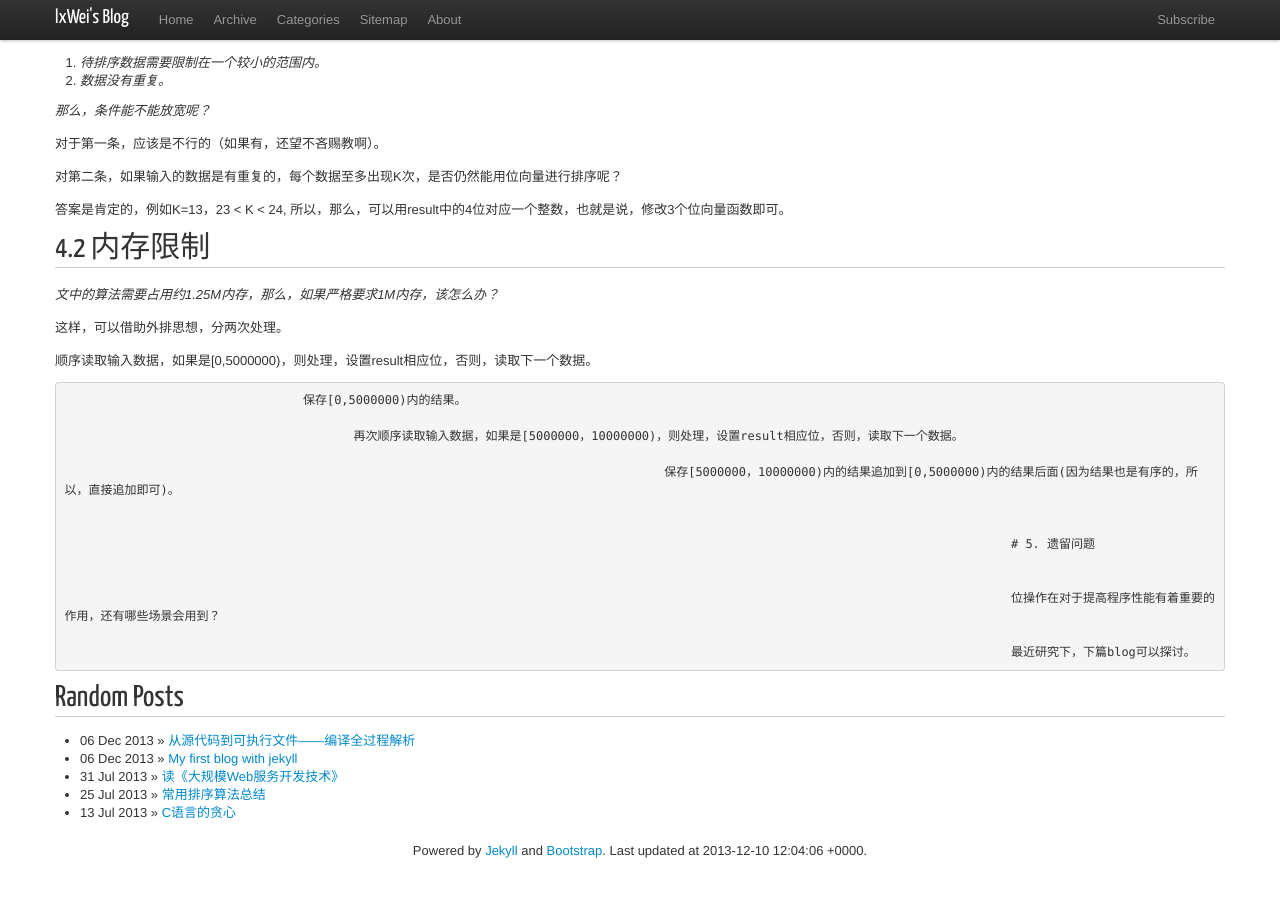
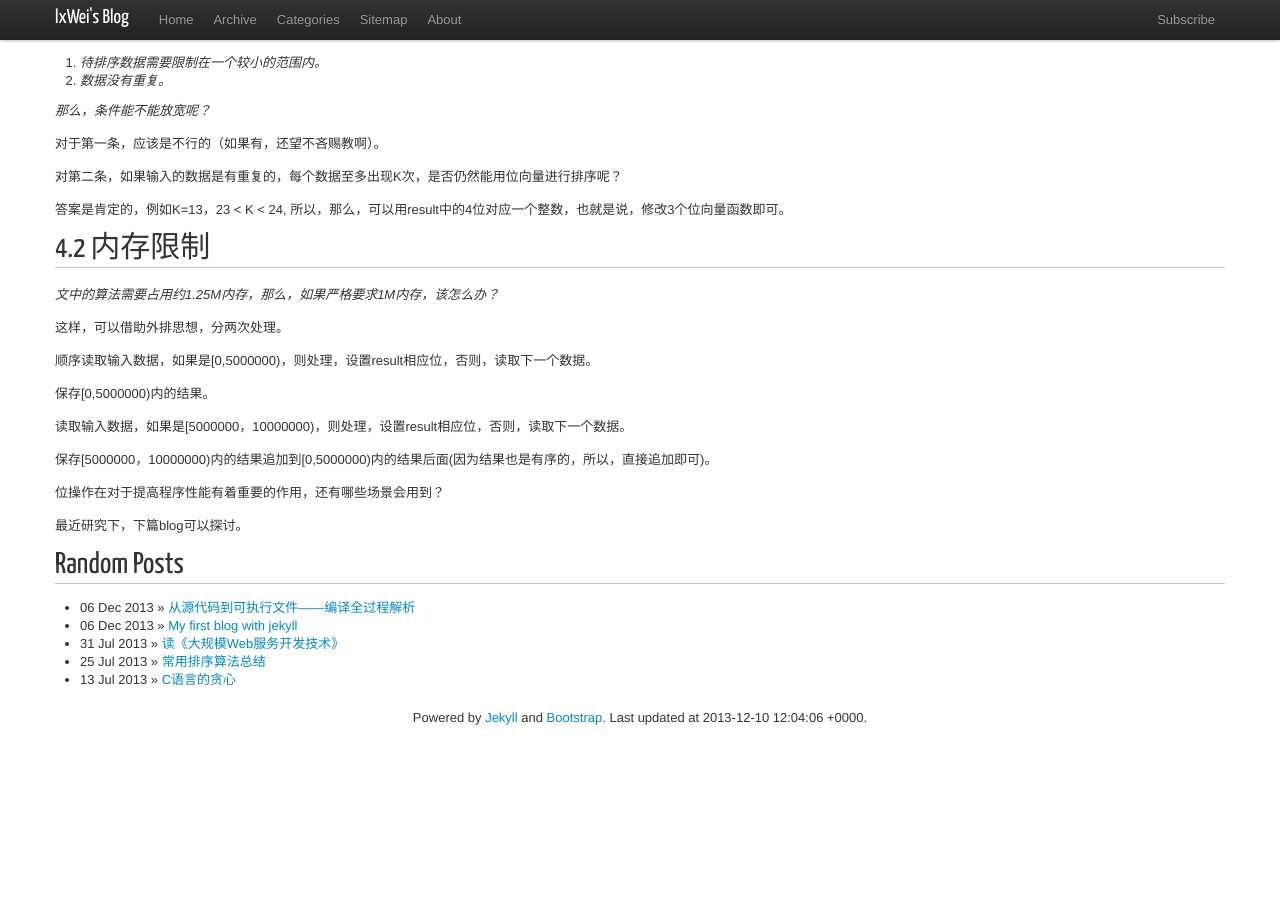
Before and after one commit to lxWei/lxwei.github.com, a Jekyll site: the page built from _posts/2013/2013-06-14-bitmap_sort.markdown, in a window 1280 px wide and 900 px high, scrolled down 4878 px. Shown: the top 897 px of the window. Built offline with Jekyll 4.4.1, drawn with Linux system fonts in a browser that asks for light colours; nearby versions of some CDN libraries; Markdown is read by kramdown in place of the engine named in the settings; comment, search, counter and statistics services are not loaded; after the commit the page ends 5645 px from its top, so only the background shows below that.

Commit message:
indent bug

```diff
--- a/_posts/2013/2013-06-14-bitmap_sort.markdown
+++ b/_posts/2013/2013-06-14-bitmap_sort.markdown
@@ -328,16 +328,13 @@ _文中的算法需要占用约1.25M内存，那么，如果严格要求1M内存
 
 顺序读取输入数据，如果是[0,5000000)，则处理，设置result相应位，否则，读取下一个数据。
 
-                                     保存[0,5000000)内的结果。
+保存[0,5000000)内的结果。
 
-                                            再次顺序读取输入数据，如果是[5000000，10000000)，则处理，设置result相应位，否则，读取下一个数据。
+读取输入数据，如果是[5000000，10000000)，则处理，设置result相应位，否则，读取下一个数据。
 
-                                                                                       保存[5000000，10000000)内的结果追加到[0,5000000)内的结果后面(因为结果也是有序的，所以，直接追加即可)。
+保存[5000000，10000000)内的结果追加到[0,5000000)内的结果后面(因为结果也是有序的，所以，直接追加即可)。
 
 
-                                                                                                                                       # 5. 遗留问题
+位操作在对于提高程序性能有着重要的作用，还有哪些场景会用到？
 
-
-                                                                                                                                       位操作在对于提高程序性能有着重要的作用，还有哪些场景会用到？
-
-                                                                                                                                       最近研究下，下篇blog可以探讨。
+最近研究下，下篇blog可以探讨。
```
